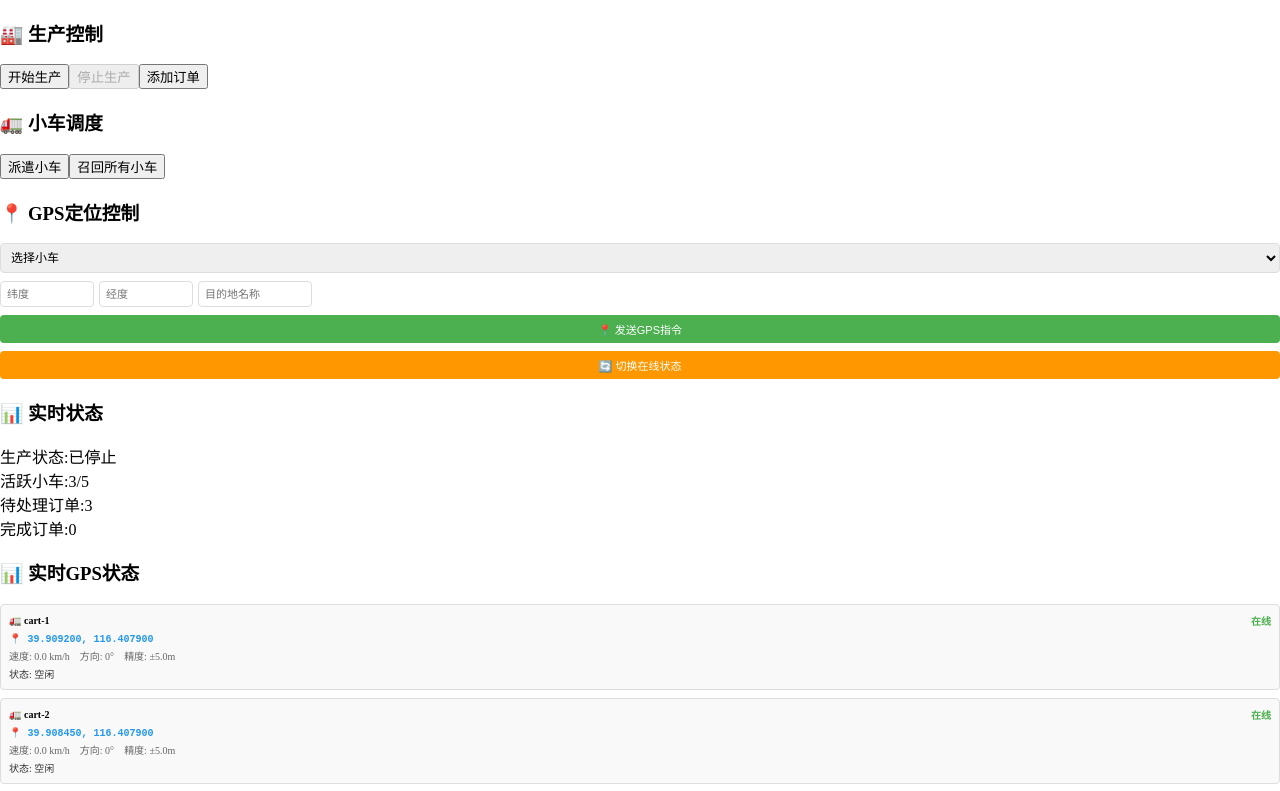
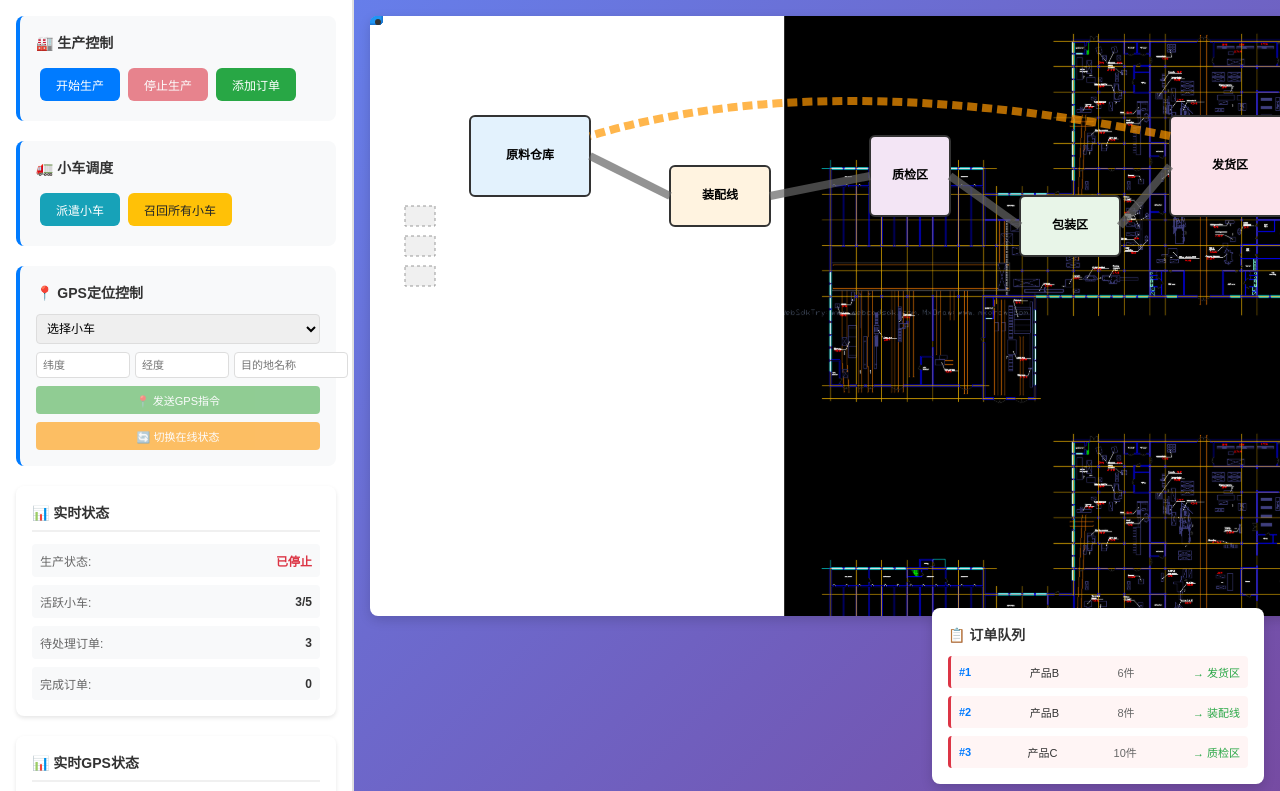
Before and after one commit to zahngjjj/cad-test-vue, a Vue app: page / in a window 1280 px wide. Shown: the top 791 px of the page. Built offline with nearby package versions, Linux system fonts and the light colour scheme; the HTML template or start-up script is replaced by a standard one.

Commit message:
style: 优化样式

```diff
--- a/src/components/FactorySimulation.vue
+++ b/src/components/FactorySimulation.vue
@@ -1258,30 +1258,256 @@ onUnmounted(() => {
 
 </script>
 <style scoped>
-/* SVG 样式 */
-:deep(.cart) {
+/* 主要布局样式 */
+.factory-simulation {
+  display: flex;
+  height: 100vh;
+  width: 100%;
+  background: #f5f5f5;
+  font-family: 'Arial', sans-serif;
+  overflow: hidden;
+}
+
+/* 控制面板样式 */
+.control-panel {
+  width: 320px;
+  min-width: 320px;
+  background: white;
+  border-right: 2px solid #e0e0e0;
+  padding: 16px;
+  overflow-y: auto;
+  box-shadow: 2px 0 8px rgba(0,0,0,0.1);
+}
+
+/* 工厂布局区域 */
+.factory-layout {
+  flex: 1;
+  display: flex;
+  flex-direction: column;
+  position: relative;
+  background: linear-gradient(135deg, #667eea 0%, #764ba2 100%);
+  overflow: hidden;
+}
+
+/* SVG容器 */
+.factory-svg {
+  width: 100%;
+  height: calc(100vh - 200px);
+  background: white;
+  border-radius: 8px;
+  margin: 16px;
+  box-shadow: 0 4px 12px rgba(0,0,0,0.15);
+}
+
+/* 控制面板内部样式 */
+.control-section {
+  margin-bottom: 20px;
+  padding: 16px;
+  background: #f8f9fa;
+  border-radius: 8px;
+  border-left: 4px solid #007bff;
+}
+
+.control-section h3 {
+  margin: 0 0 12px 0;
+  color: #333;
+  font-size: 14px;
+  font-weight: 600;
+}
+
+/* 按钮样式 */
+.btn-primary, .btn-danger, .btn-success, .btn-info, .btn-warning {
+  padding: 8px 16px;
+  margin: 4px;
+  border: none;
+  border-radius: 6px;
+  font-size: 12px;
+  font-weight: 500;
   cursor: pointer;
-  transition: all 0.3s;
-}
-
-:deep(.cart:hover) {
-  filter: drop-shadow(0 0 5px rgba(33, 150, 243, 0.8));
-}
-
-:deep(.production-area) {
-  transition: all 0.3s;
-}
-
-:deep(.production-area:hover) {
-  opacity: 0.8;
-}
-
-:deep(.road) {
-  transition: all 0.3s;
-}
-
-:deep(.road:hover) {
-  stroke-width: 12;
+  transition: all 0.3s ease;
+  min-width: 80px;
+}
+
+.btn-primary {
+  background: #007bff;
+  color: white;
+}
+
+.btn-primary:hover:not(:disabled) {
+  background: #0056b3;
+  transform: translateY(-1px);
+}
+
+.btn-danger {
+  background: #dc3545;
+  color: white;
+}
+
+.btn-danger:hover:not(:disabled) {
+  background: #c82333;
+  transform: translateY(-1px);
+}
+
+.btn-success {
+  background: #28a745;
+  color: white;
+}
+
+.btn-success:hover:not(:disabled) {
+  background: #218838;
+  transform: translateY(-1px);
+}
+
+.btn-info {
+  background: #17a2b8;
+  color: white;
+}
+
+.btn-info:hover:not(:disabled) {
+  background: #138496;
+  transform: translateY(-1px);
+}
+
+.btn-warning {
+  background: #ffc107;
+  color: #212529;
+}
+
+.btn-warning:hover:not(:disabled) {
+  background: #e0a800;
+  transform: translateY(-1px);
+}
+
+button:disabled {
+  opacity: 0.6;
+  cursor: not-allowed;
+  transform: none !important;
+}
+
+/* 状态面板样式 */
+.status-section {
+  margin-bottom: 20px;
+  padding: 16px;
+  background: #fff;
+  border-radius: 8px;
+  box-shadow: 0 2px 4px rgba(0,0,0,0.1);
+}
+
+.status-section h3 {
+  margin: 0 0 12px 0;
+  color: #333;
+  font-size: 14px;
+  font-weight: 600;
+  border-bottom: 2px solid #f0f0f0;
+  padding-bottom: 8px;
+}
+
+.status-grid {
+  display: grid;
+  grid-template-columns: 1fr;
+  gap: 8px;
+}
+
+.status-item {
+  display: flex;
+  justify-content: space-between;
+  align-items: center;
+  padding: 8px;
+  background: #f8f9fa;
+  border-radius: 4px;
+  font-size: 12px;
+}
+
+.label {
+  font-weight: 500;
+  color: #666;
+}
+
+.value {
+  font-weight: 600;
+  color: #333;
+}
+
+.status.running {
+  color: #28a745;
+  font-weight: 600;
+}
+
+.status.stopped {
+  color: #dc3545;
+  font-weight: 600;
+}
+
+/* 订单队列样式 */
+.order-queue {
+  position: absolute;
+  bottom: 16px;
+  right: 16px;
+  width: 300px;
+  background: white;
+  border-radius: 8px;
+  padding: 16px;
+  box-shadow: 0 4px 12px rgba(0,0,0,0.15);
+  max-height: 180px;
+  overflow-y: auto;
+}
+
+.order-queue h4 {
+  margin: 0 0 12px 0;
+  color: #333;
+  font-size: 14px;
+  font-weight: 600;
+}
+
+.order-list {
+  display: flex;
+  flex-direction: column;
+  gap: 8px;
+}
+
+.order-item {
+  display: flex;
+  justify-content: space-between;
+  align-items: center;
+  padding: 8px;
+  background: #f8f9fa;
+  border-radius: 4px;
+  font-size: 11px;
+  border-left: 3px solid #007bff;
+}
+
+.order-item.high {
+  border-left-color: #dc3545;
+  background: #fff5f5;
+}
+
+.order-item.medium {
+  border-left-color: #ffc107;
+  background: #fffbf0;
+}
+
+.order-item.low {
+  border-left-color: #28a745;
+  background: #f0fff4;
+}
+
+.order-id {
+  font-weight: 600;
+  color: #007bff;
+}
+
+.order-product {
+  font-weight: 500;
+  color: #333;
+}
+
+.order-quantity {
+  color: #666;
+}
+
+.order-destination {
+  color: #28a745;
+  font-weight: 500;
 }
 
 .gps-controls {
@@ -1395,6 +1621,93 @@ onUnmounted(() => {
   color: #333;
 }
 
+/* 响应式设计 */
+@media (max-width: 1200px) {
+  .control-panel {
+    width: 280px;
+    min-width: 280px;
+  }
+
+  .factory-svg {
+    height: calc(100vh - 180px);
+  }
+
+  .order-queue {
+    width: 250px;
+  }
+}
+
+@media (max-width: 768px) {
+  .factory-simulation {
+    flex-direction: column;
+    height: auto;
+  }
+
+  .control-panel {
+    width: 100%;
+    min-width: auto;
+    max-height: 300px;
+  }
+
+  .factory-svg {
+    height: 400px;
+    margin: 8px;
+  }
+
+  .order-queue {
+    position: relative;
+    bottom: auto;
+    right: auto;
+    width: 100%;
+    margin: 8px;
+  }
+}
+
+/* 滚动条样式 */
+::-webkit-scrollbar {
+  width: 6px;
+}
+
+::-webkit-scrollbar-track {
+  background: #f1f1f1;
+  border-radius: 3px;
+}
+
+::-webkit-scrollbar-thumb {
+  background: #c1c1c1;
+  border-radius: 3px;
+}
+
+::-webkit-scrollbar-thumb:hover {
+  background: #a8a8a8;
+}
+
+/* SVG 样式 */
+:deep(.cart) {
+  cursor: pointer;
+  transition: all 0.3s;
+}
+
+:deep(.cart:hover) {
+  filter: drop-shadow(0 0 5px rgba(33, 150, 243, 0.8));
+}
+
+:deep(.production-area) {
+  transition: all 0.3s;
+}
+
+:deep(.production-area:hover) {
+  opacity: 0.8;
+}
+
+:deep(.road) {
+  transition: all 0.3s;
+}
+
+:deep(.road:hover) {
+  stroke-width: 12;
+}
+
 /* SVG增强样式 */
 :deep(.enhanced-cart) {
   cursor: pointer;
```
